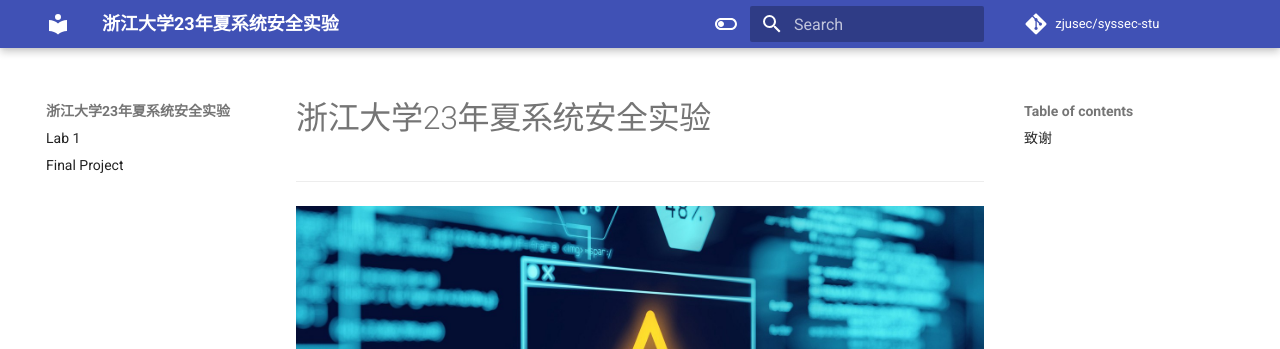
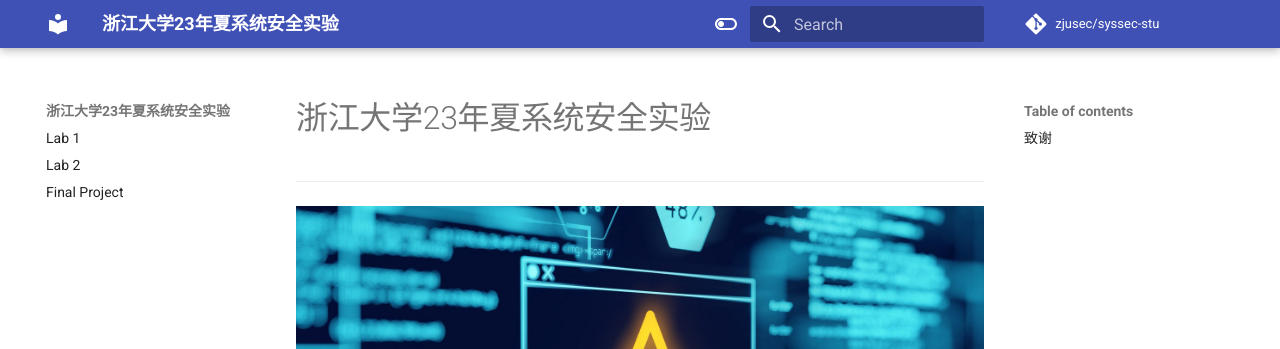
Before and after one commit to syssec24/syssec24.github.io, an MkDocs documentation site: the page built from docs/index.md, in a window 1280 px wide. Shown: the top 349 px of the page. Built offline with MkDocs 1.6.1 and Material for MkDocs 9.7.7, drawn with Linux system fonts in a browser that asks for light colours.

Commit message:
update mkdocs.yml.

```diff
--- a/mkdocs.yml
+++ b/mkdocs.yml
@@ -19,6 +19,7 @@ theme:
     - navigation.top
 nav:
   - Lab 1: lab1.md
+  - Lab 2: lab2.md
   - Final Project : proj.md
 
 markdown_extensions:
```
